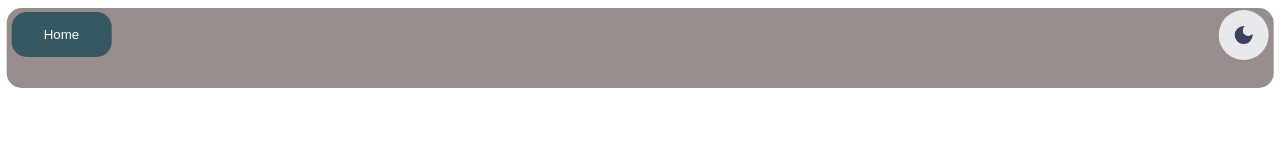
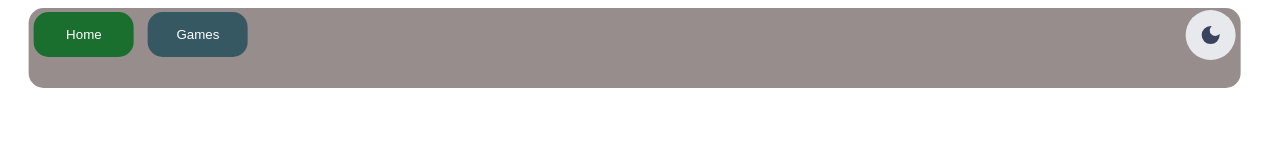
Before and after one commit to glitchycatstudios/glitchycatstudios.github.io, a plain HTML site: page index.html in a window 1280 px wide. Drawn offline with Linux system fonts and the light colour scheme.

Commit message:
updated web

```diff
--- a/index.css
+++ b/index.css
@@ -1,4 +1,6 @@
 :root{
+    --menu-button-hover: #5f6460;
+    --active-menu-button: #1a6e2e;
     --menu-button-color: #355863;
     --base-color: white;
     --base-variant: #e8e9ed;
@@ -9,6 +11,8 @@
     --accent-color: #0071ff;
 }
 .darkmode{
+    --menu-button-hover: #5f6460;
+    --active-menu-button: #32e95c;
     --menu-button-color: #69a4b5;
     --base-color: #070b1d;
     --base-variant: #101425;
@@ -24,11 +28,11 @@ body{
 }
 .menu{
     background-color: var(--menu-color);
-    width: 99%;
+    width: min(95%, 1212px);
     height: 10%;
     position: absolute;
-    left: 1%;
-    transform: translateX(-0.5%);
+    left: 5.1%;
+    transform: translateX(-3%);
     top: 1%;
     border-radius: 15px;
 }
@@ -60,13 +64,36 @@ body{
 }
 
 #menuhome{
-    background-color: var(--menu-button-color);
     color: white;
     border: none;
     border-radius: 15px;
     height: 45px;
     width:  100px;
-    position: fixed;
+    position: absolute;
     left: 5px;
     top: 3.8px;
 }
+#menuhome:hover{
+    background-color: var(--menu-button-hover);
+}
+
+#menugames{
+    color: white;
+    border: none;
+    border-radius: 15px;
+    height: 45px;
+    width:  100px;
+    position: absolute;
+    left: 119px;
+    top: 3.8px;
+}
+#menugames:hover{
+    background-color: var(--menu-button-hover);
+}
+
+.active{
+    background-color: var(--active-menu-button);
+}
+.non-active{
+    background-color: var(--menu-button-color);
+}
--- a/index.html
+++ b/index.html
@@ -3,7 +3,7 @@
 <head>
     <meta charset="UTF-8">
     <meta name="viewport" content="width=device-width, initial-scale=1.0">
-    <title>Document</title>
+    <title>Glitchy Cat Studios</title>
     <link rel="stylesheet" href="index.css">
     <script type="text/javascript" src="darkmode.js" defer></script>
 </head>
@@ -13,7 +13,12 @@
             <svg xmlns="http://www.w3.org/2000/svg" height="24px" viewBox="0 -960 960 960" width="24px" fill="#e8eaed"><path d="M480-120q-150 0-255-105T120-480q0-150 105-255t255-105q14 0 27.5 1t26.5 3q-41 29-65.5 75.5T444-660q0 90 63 153t153 63q55 0 101-24.5t75-65.5q2 13 3 26.5t1 27.5q0 150-105 255T480-120Z"/></svg>
             <svg xmlns="http://www.w3.org/2000/svg" height="24px" viewBox="0 -960 960 960" width="24px" fill="#e8eaed"><path d="M480-280q-83 0-141.5-58.5T280-480q0-83 58.5-141.5T480-680q83 0 141.5 58.5T680-480q0 83-58.5 141.5T480-280ZM200-440H40v-80h160v80Zm720 0H760v-80h160v80ZM440-760v-160h80v160h-80Zm0 720v-160h80v160h-80ZM256-650l-101-97 57-59 96 100-52 56Zm492 496-97-101 53-55 101 97-57 59Zm-98-550 97-101 59 57-100 96-56-52ZM154-212l101-97 55 53-97 101-59-57Z"/></svg>
         </button>
+        <a href="index.html">
         <button class="active" id="menuhome">Home</button>
+        </a>
+        <a href="">
+            <button class="non-active" id="menugames">Games</button>
+        </a>
     </div>
 </body>
 </html>
```
